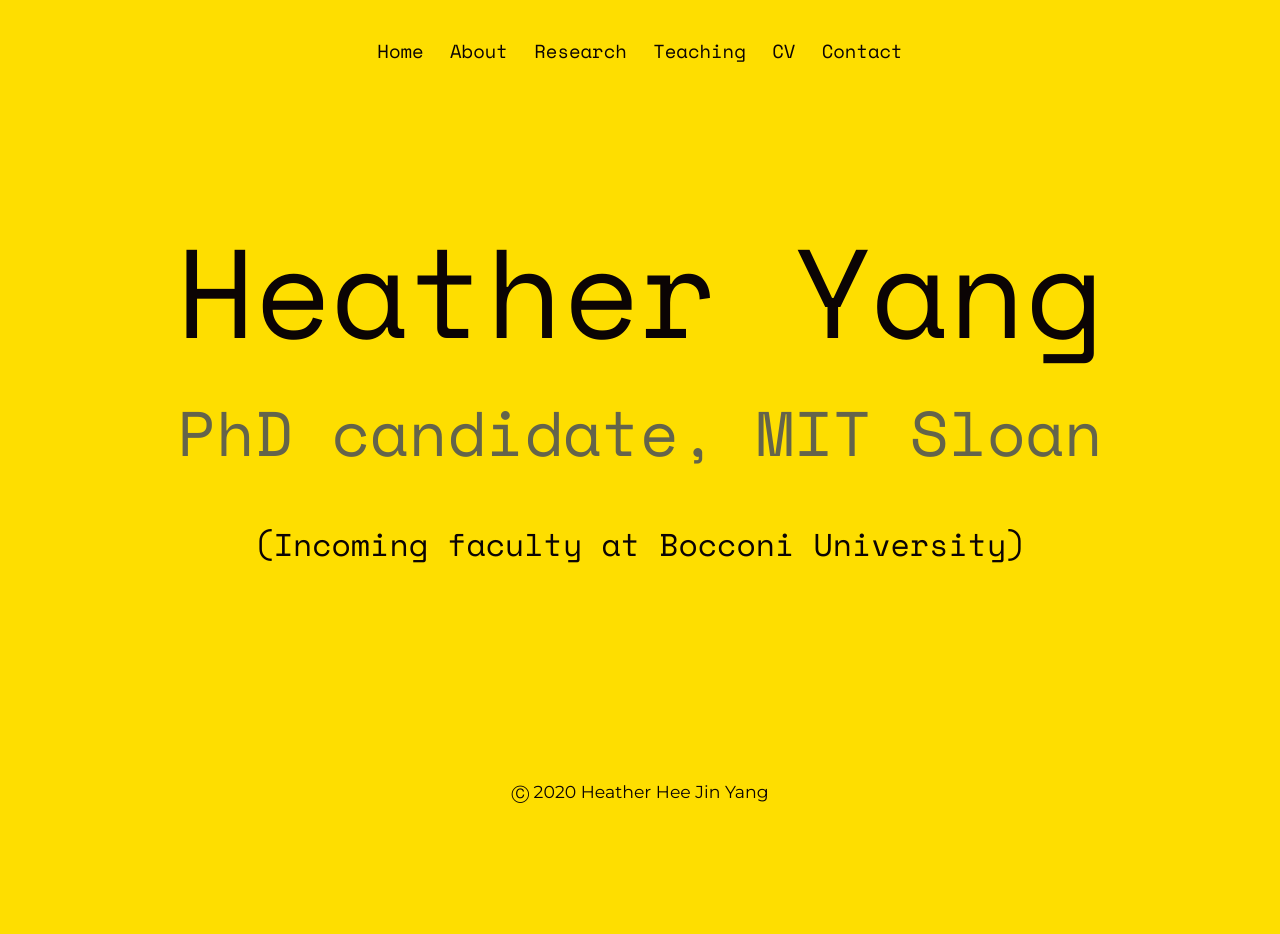
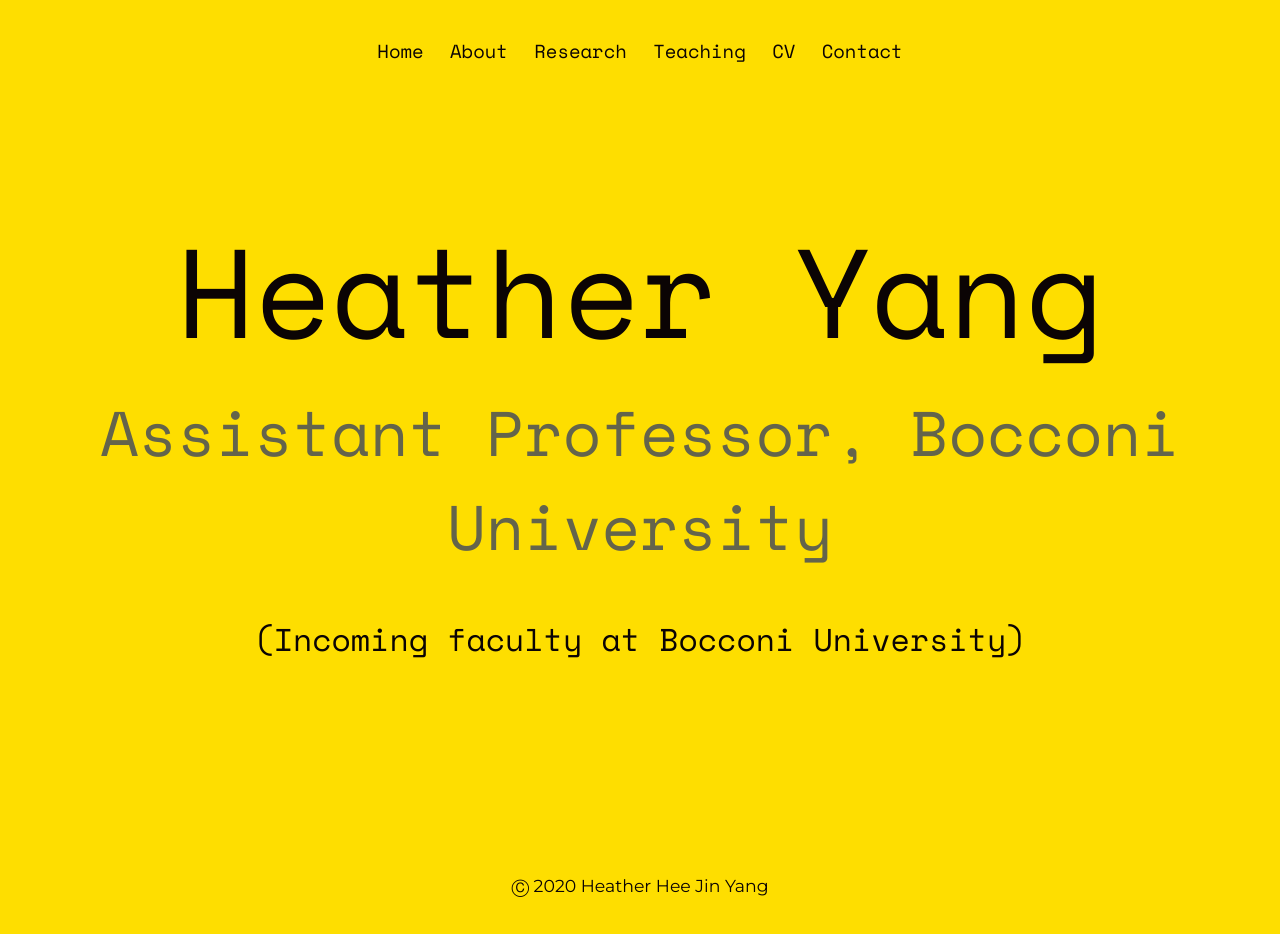
Before and after one commit to heatherhjyang/heatherhjyang.github.io, a Jekyll site: the page built from index.html, in a window 1280 px wide. Built offline with Jekyll 4.4.1, drawn with Linux system fonts in a browser that asks for light colours; the list of posts is cut into pages by our own code; before the commit the page ends 900 px from its top, so only the background shows below that.

Commit message:
PhD candidate -> Assistant professor

```diff
--- a/_config.yml
+++ b/_config.yml
@@ -16,7 +16,7 @@
 title: Heather Yang
 email: heatherhjyang@gmail.com
 description: >- # this means to ignore newlines until "baseurl:"
-  PhD candidate, MIT Sloan
+  Assistant Professor, Bocconi University
 baseurl: "" # the subpath of your site, e.g. /blog
 url: "https://heatherhjyang.github.io" # the base hostname & protocol for your site, e.g. http://example.com
 icon: /assets/images/icon-512.png
```
